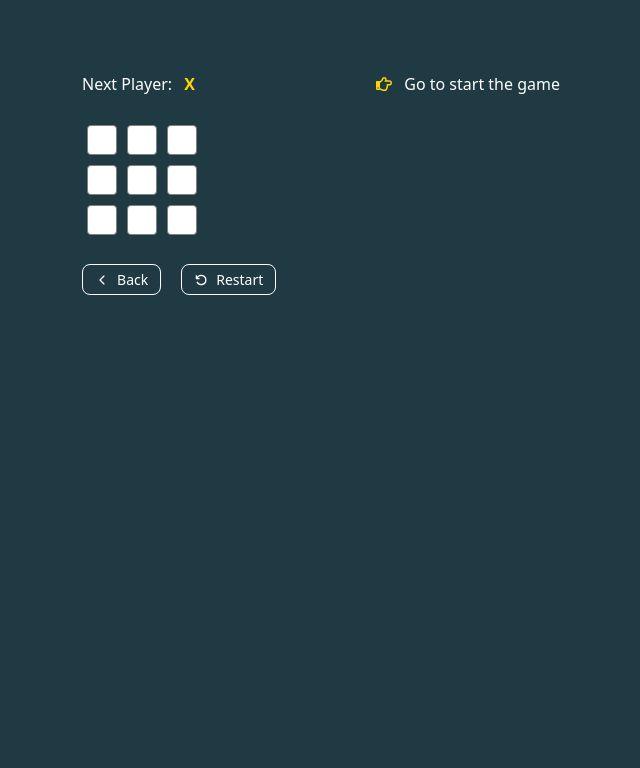
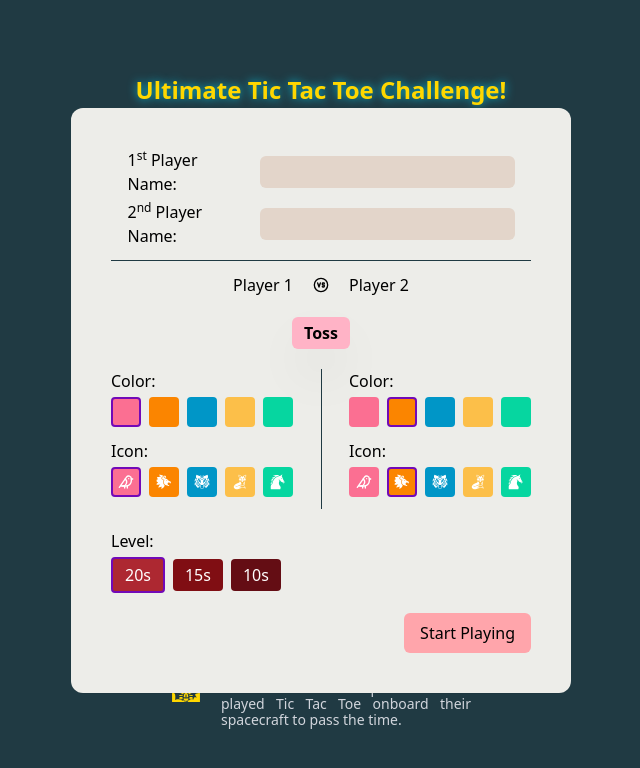
Before and after one commit to MdZakirHossainBhuiyan/tic-tac-toe-game, a React (Vite) app: page / in a window 1280 px wide. Both pictures are taken after a click on the button "Play Now". Shown: the top 768 px of the page, without its empty margins (319-959 px from the left). Built offline with nearby package versions, Linux system fonts and the light colour scheme.

Commit message:
game setting card

```diff
--- a/src/App.jsx
+++ b/src/App.jsx
@@ -1,19 +1,180 @@
 import { useState } from "react";
+import { FaHandPointRight } from "react-icons/fa";
+import { GiFox, GiHorseHead, GiLion, GiTigerHead } from "react-icons/gi";
+import { LuBird } from "react-icons/lu";
+import { TbVs } from "react-icons/tb";
 import Game from "./Components/Game";
 import Home from "./Components/Home";
 
 function App() {
   const [isStartGame, setIsStartGame] = useState(false);
+  const [isOpenModal, setIsOpenModal] = useState(false);
+  const [player1, setPlayer1] = useState("Player 1");
+  const [player2, setPlayer2] = useState("Player 2");
+  const [tossWinner, setTossWinner] = useState("");
 
   const handleStartGame = () => setIsStartGame(true);
   const handleCloseGame = () => setIsStartGame(false);
 
+  const handleOpenModal = () => setIsOpenModal(true);
+  const handleCloseModal = () => setIsOpenModal(false);
+
+  const handleToss = () => {
+    const randomValue = Math.floor(Math.random() * 9);
+
+    if (randomValue % 2 === 0) {
+      setTossWinner(player1);
+    } else {
+      setTossWinner(player2);
+    }
+  };
+  // console.log("tossWinner ", tossWinner);
+
   return (
-    <div className="bg-[#203A43] w-full h-[100vh] flex items-start justify-center p-[72px]">
+    <div className="bg-[#203A43] w-full h-[100vh] flex items-start justify-center p-[72px] relative">
       {isStartGame ? (
         <Game handleCloseGame={handleCloseGame} />
       ) : (
-        <Home handleStartGame={handleStartGame} />
+        <Home handleOpenModal={handleOpenModal} />
+      )}
+
+      {isOpenModal && (
+        <div className="absolute top-0 w-full h-[100vh] bg-transparent flex items-center justify-center">
+          <div className="w-[500px] bg-[#edede9] shadow-2xs rounded-xl p-10">
+            <div className="w-full flex flex-col items-center border-b border-[#203A43] pb-3">
+              <div className="flex items-center gap-3">
+                <label className="w-[120px]">
+                  1<sup>st</sup> Player Name:
+                </label>
+                <input
+                  type="text"
+                  name="firstPlayerName"
+                  className="border-none bg-[#e3d5ca] rounded-md outline-none px-3 py-1"
+                  onChange={(e) => setPlayer1(e.target.value)}
+                />
+              </div>
+              <div className="flex items-center gap-3 mt-1">
+                <label className="w-[120px]">
+                  2<sup>nd</sup> Player Name:
+                </label>
+                <input
+                  type="text"
+                  name="firstPlayerName"
+                  className="border-none bg-[#e3d5ca] rounded-md outline-none px-3 py-1"
+                  onChange={(e) => setPlayer2(e.target.value)}
+                />
+              </div>
+            </div>
+
+            <div className="mt-3 w-full flex items-center justify-center gap-5">
+              <span>{player1}</span>
+              <TbVs />
+              <span>{player2}</span>
+            </div>
+
+            <div className="w-full flex items-center justify-center my-5">
+              {tossWinner ? (
+                <div className="flex items-center gap-3">
+                  <FaHandPointRight className="text-orange-400" />
+                  <span>{tossWinner} will play first</span>
+                </div>
+              ) : (
+                <button
+                  onClick={handleToss}
+                  className="bg-[#ffb3c6] px-3 py-1 rounded-md shadow-2xl cursor-pointer font-bold"
+                >
+                  Toss
+                </button>
+              )}
+            </div>
+
+            <div className="w-full flex items-start justify-between">
+              <div className="">
+                <p>Color:</p>
+                <div className="flex items-center gap-2 mt-1 mb-3">
+                  <button className="w-[30px] h-[30px] rounded-sm bg-[#fb6f92] border-2 border-[#7209b7]"></button>
+                  <button className="w-[30px] h-[30px] rounded-sm bg-[#fb8500]"></button>
+                  <button className="w-[30px] h-[30px] rounded-sm bg-[#0096c7]"></button>
+                  <button className="w-[30px] h-[30px] rounded-sm bg-[#fcbf49]"></button>
+                  <button className="w-[30px] h-[30px] rounded-sm bg-[#06d6a0]"></button>
+                </div>
+
+                <p>Icon:</p>
+                <div className="flex items-center gap-2 mt-1 mb-8">
+                  <button className="w-[30px] h-[30px] rounded-sm bg-[#fb6f92] flex items-center justify-center text-white border-2 border-[#7209b7]">
+                    <LuBird />
+                  </button>
+                  <button className="w-[30px] h-[30px] rounded-sm bg-[#fb8500] flex items-center justify-center text-white">
+                    <GiLion />
+                  </button>
+                  <button className="w-[30px] h-[30px] rounded-sm bg-[#0096c7] flex items-center justify-center text-white">
+                    <GiTigerHead />
+                  </button>
+                  <button className="w-[30px] h-[30px] rounded-sm bg-[#fcbf49] flex items-center justify-center text-white">
+                    <GiFox />
+                  </button>
+                  <button className="w-[30px] h-[30px] rounded-sm bg-[#06d6a0] flex items-center justify-center text-white">
+                    <GiHorseHead />
+                  </button>
+                </div>
+
+                <p>Level:</p>
+                <div className="flex items-center gap-2 mt-1">
+                  <button className="bg-[#ad2831] text-white px-3 py-1 rounded-sm border-2 border-[#7209b7]">
+                    20s
+                  </button>
+                  <button className="bg-[#800e13] text-white px-3 py-1 rounded-sm">
+                    15s
+                  </button>
+                  <button className="bg-[#640d14] text-white px-3 py-1 rounded-sm">
+                    10s
+                  </button>
+                </div>
+              </div>
+              <div className="w-[1px] h-[140px] bg-[#203A43]"></div>
+              <div>
+                <p>Color:</p>
+                <div className="flex items-center gap-2 mt-1 mb-3">
+                  <button className="w-[30px] h-[30px] rounded-sm bg-[#fb6f92]"></button>
+                  <button className="w-[30px] h-[30px] rounded-sm bg-[#fb8500] border-2 border-[#7209b7]"></button>
+                  <button className="w-[30px] h-[30px] rounded-sm bg-[#0096c7]"></button>
+                  <button className="w-[30px] h-[30px] rounded-sm bg-[#fcbf49]"></button>
+                  <button className="w-[30px] h-[30px] rounded-sm bg-[#06d6a0]"></button>
+                </div>
+
+                <p>Icon:</p>
+                <div className="flex items-center gap-2 mt-1 mb-3">
+                  <button className="w-[30px] h-[30px] rounded-sm bg-[#fb6f92] flex items-center justify-center text-white">
+                    <LuBird />
+                  </button>
+                  <button className="w-[30px] h-[30px] rounded-sm bg-[#fb8500] flex items-center justify-center text-white border-2 border-[#7209b7]">
+                    <GiLion />
+                  </button>
+                  <button className="w-[30px] h-[30px] rounded-sm bg-[#0096c7] flex items-center justify-center text-white">
+                    <GiTigerHead />
+                  </button>
+                  <button className="w-[30px] h-[30px] rounded-sm bg-[#fcbf49] flex items-center justify-center text-white">
+                    <GiFox />
+                  </button>
+                  <button className="w-[30px] h-[30px] rounded-sm bg-[#06d6a0] flex items-center justify-center text-white">
+                    <GiHorseHead />
+                  </button>
+                </div>
+              </div>
+            </div>
+
+            <div className="w-full flex items-center justify-end mt-5">
+              <button
+                onClick={() => {
+                  handleStartGame(), handleCloseModal();
+                }}
+                className="px-4 py-2 bg-[#ffa5ab] rounded-md cursor-pointer"
+              >
+                Start Playing
+              </button>
+            </div>
+          </div>
+        </div>
       )}
     </div>
   );
--- a/src/Components/Home.jsx
+++ b/src/Components/Home.jsx
@@ -2,7 +2,7 @@ import React from "react";
 import { PiGameControllerThin } from "react-icons/pi";
 import DisplayRandomInfo from "./DisplayRandomInfo";
 
-const Home = ({ handleStartGame }) => {
+const Home = ({ handleOpenModal }) => {
   return (
     <div className="w-full h-full flex flex-col items-center justify-between">
       <div className="w-full flex flex-col items-center justify-center">
@@ -26,7 +26,7 @@ const Home = ({ handleStartGame }) => {
 
       <div>
         <button
-          onClick={() => handleStartGame()}
+          onClick={() => handleOpenModal()}
           className="flex items-center justify-center gap-5 bg-[#E3F2FD] rounded-full px-8 py-2 font-bold shadow-lg text-[#0F2027] cursor-pointer scale-100 hover:scale-105 transition-all duration-300"
         >
           <PiGameControllerThin />
```
